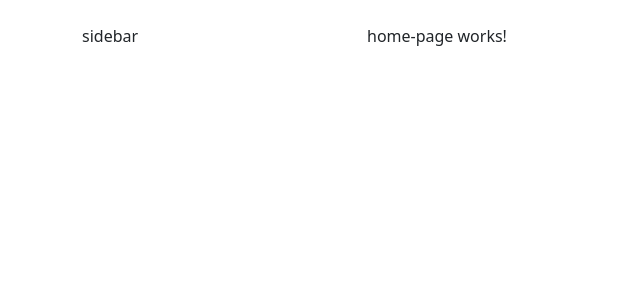
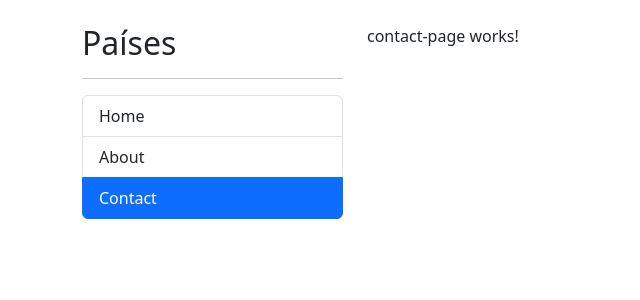
Before and after one commit to DanielPAyala/country-app, an Angular app: page /contact in a window 1280 px wide. Before the commit this address led to /home. Shown: the top 300 px of the page, without its empty margins (0-640 px from the left). Built offline with nearby package versions, Linux system fonts and the light colour scheme.

Commit message:
Create Contact page, and routing in sidebar

```diff
--- a/src/app/app-routing.module.ts
+++ b/src/app/app-routing.module.ts
@@ -3,6 +3,7 @@
 
 import { HomePageComponent } from './shared/pages/home-page/home-page.component';
 import { AboutPageComponent } from './shared/pages/about-page/about-page.component';
+import { ContactPageComponent } from './shared/pages/contact-page/contact-page.component';
 
 const routes: Routes = [
   {
@@ -12,6 +13,10 @@
   {
     path: 'about',
     component: AboutPageComponent,
+  },
+  {
+    path: 'contact',
+    component: ContactPageComponent,
   },
   {
     path: '**',
--- a/src/app/app.component.html
+++ b/src/app/app.component.html
@@ -1,6 +1,7 @@
 <div class="row mt-4">
   <div class="col-3">
-    sidebar
+    <!-- Sidebar -->
+    <shared-sidebar></shared-sidebar>
   </div>
 
   <div class="col">
--- /dev/null
+++ b/src/app/shared/components/sidebar/sidebar.component.html
@@ -0,0 +1,19 @@
+<h2>Países</h2>
+<hr />
+
+<ul class="list-group">
+  <li
+    routerLink="home"
+    routerLinkActive="active"
+    [routerLinkActiveOptions]="{ exact: true }"
+    class="list-group-item"
+  >
+    Home
+  </li>
+  <li routerLink="about" routerLinkActive="active" class="list-group-item">
+    About
+  </li>
+  <li routerLink="contact" routerLinkActive="active" class="list-group-item">
+    Contact
+  </li>
+</ul>
--- /dev/null
+++ b/src/app/shared/components/sidebar/sidebar.component.ts
@@ -0,0 +1,8 @@
+import { Component } from '@angular/core';
+
+@Component({
+  selector: 'shared-sidebar',
+  templateUrl: './sidebar.component.html',
+  styles: ``,
+})
+export class SidebarComponent {}
--- /dev/null
+++ b/src/app/shared/pages/contact-page/contact-page.component.html
@@ -0,0 +1 @@
+<p>contact-page works!</p>
--- /dev/null
+++ b/src/app/shared/pages/contact-page/contact-page.component.ts
@@ -0,0 +1,8 @@
+import { Component } from '@angular/core';
+
+@Component({
+  selector: 'shared-contact-page',
+  templateUrl: './contact-page.component.html',
+  styles: ``,
+})
+export class ContactPageComponent {}
```
Also changed, not shown: src/app/shared/shared.module.ts (+6 -3 lines).
